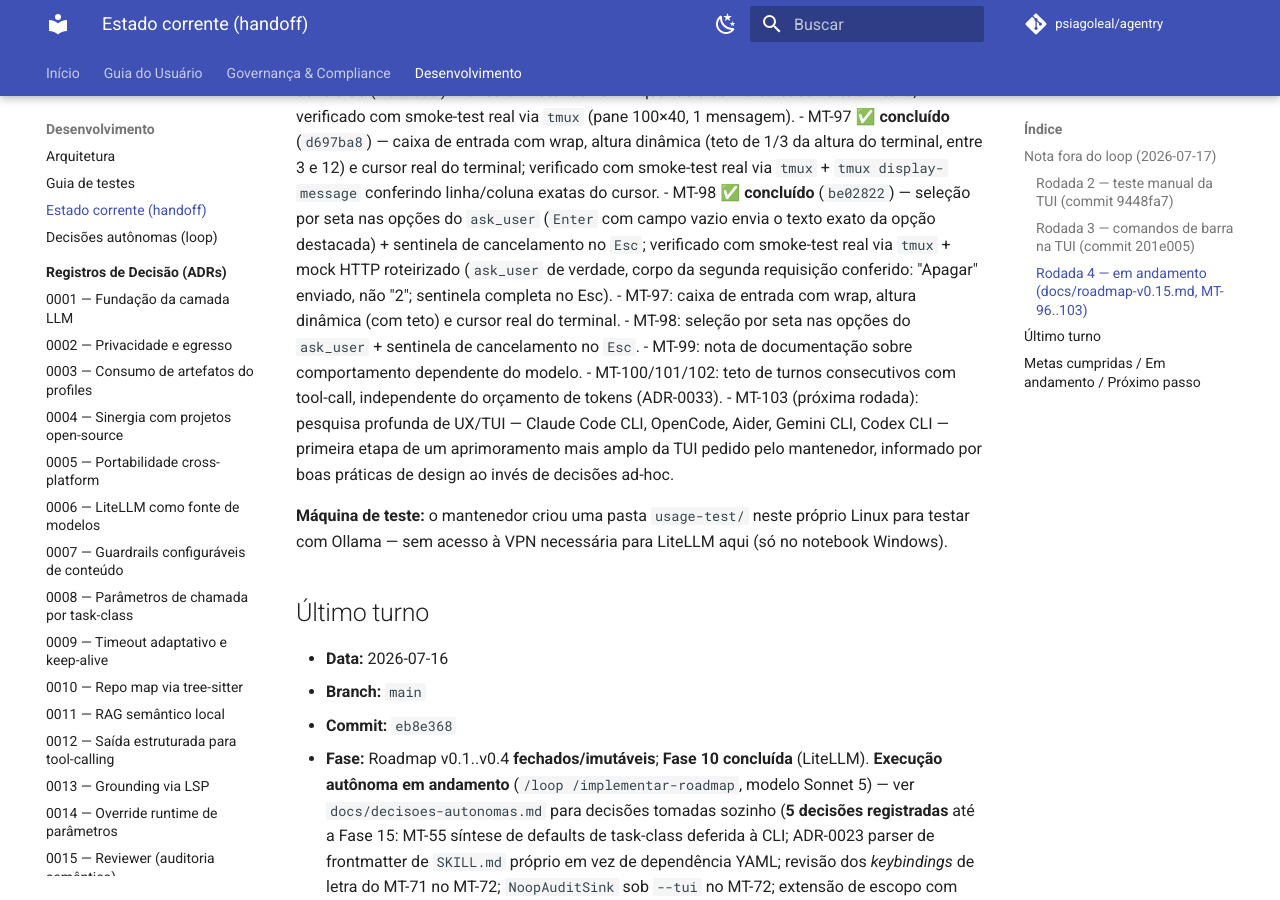
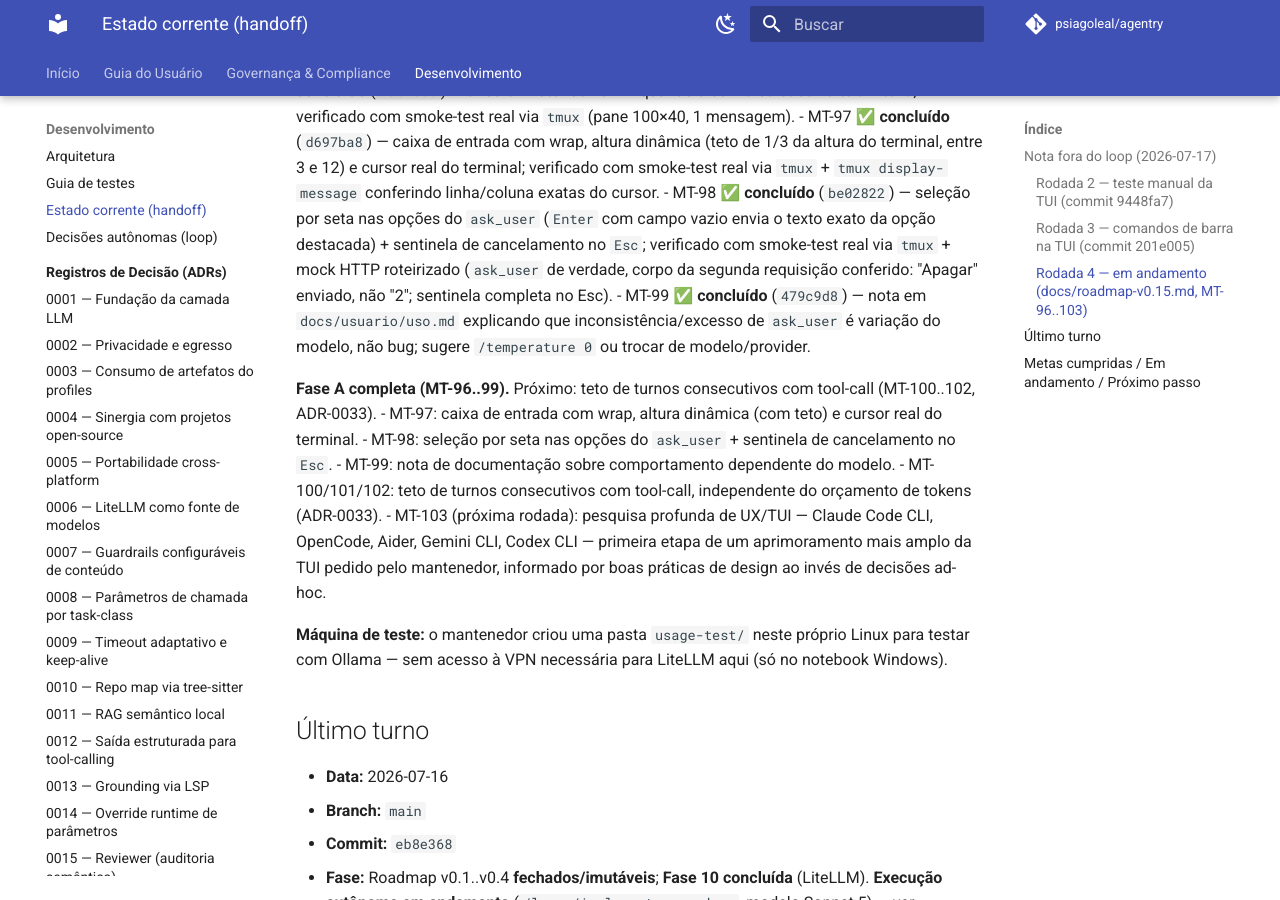
Before and after one commit to psiagoleal/agentry, an MkDocs documentation site: the page built from docs/CURRENT-STATE.md, in a window 1280 px wide and 900 px high, scrolled down 3218 px. Built offline with MkDocs 1.6.1 and Material for MkDocs 9.7.7, drawn with Linux system fonts in a browser that asks for light colours; comment, search, counter and statistics services are not loaded.

Commit message:
docs(handoff): marca MT-99 concluído; fecha a Fase A; próximo é o teto de turnos (MT-100)
{agente: Claude Code; modelo: claude-sonnet-5}

```diff
--- a/docs/CURRENT-STATE.md
+++ b/docs/CURRENT-STATE.md
@@ -129,6 +129,12 @@ Tickets desta rodada (ver `docs/roadmap-v0.15.md` para detalhe completo):
   campo vazio envia o texto exato da opção destacada) + sentinela de cancelamento no `Esc`;
   verificado com smoke-test real via `tmux` + mock HTTP roteirizado (`ask_user` de verdade,
   corpo da segunda requisição conferido: "Apagar" enviado, não "2"; sentinela completa no Esc).
+- MT-99 ✅ **concluído** (`479c9d8`) — nota em `docs/usuario/uso.md` explicando que
+  inconsistência/excesso de `ask_user` é variação do modelo, não bug; sugere `/temperature 0`
+  ou trocar de modelo/provider.
+
+**Fase A completa (MT-96..99).** Próximo: teto de turnos consecutivos com tool-call
+(MT-100..102, ADR-0033).
 - MT-97: caixa de entrada com wrap, altura dinâmica (com teto) e cursor real do terminal.
 - MT-98: seleção por seta nas opções do `ask_user` + sentinela de cancelamento no `Esc`.
 - MT-99: nota de documentação sobre comportamento dependente do modelo.
```
Also changed, not shown: docs/roadmap-v0.15.md (+1 -1 lines).
